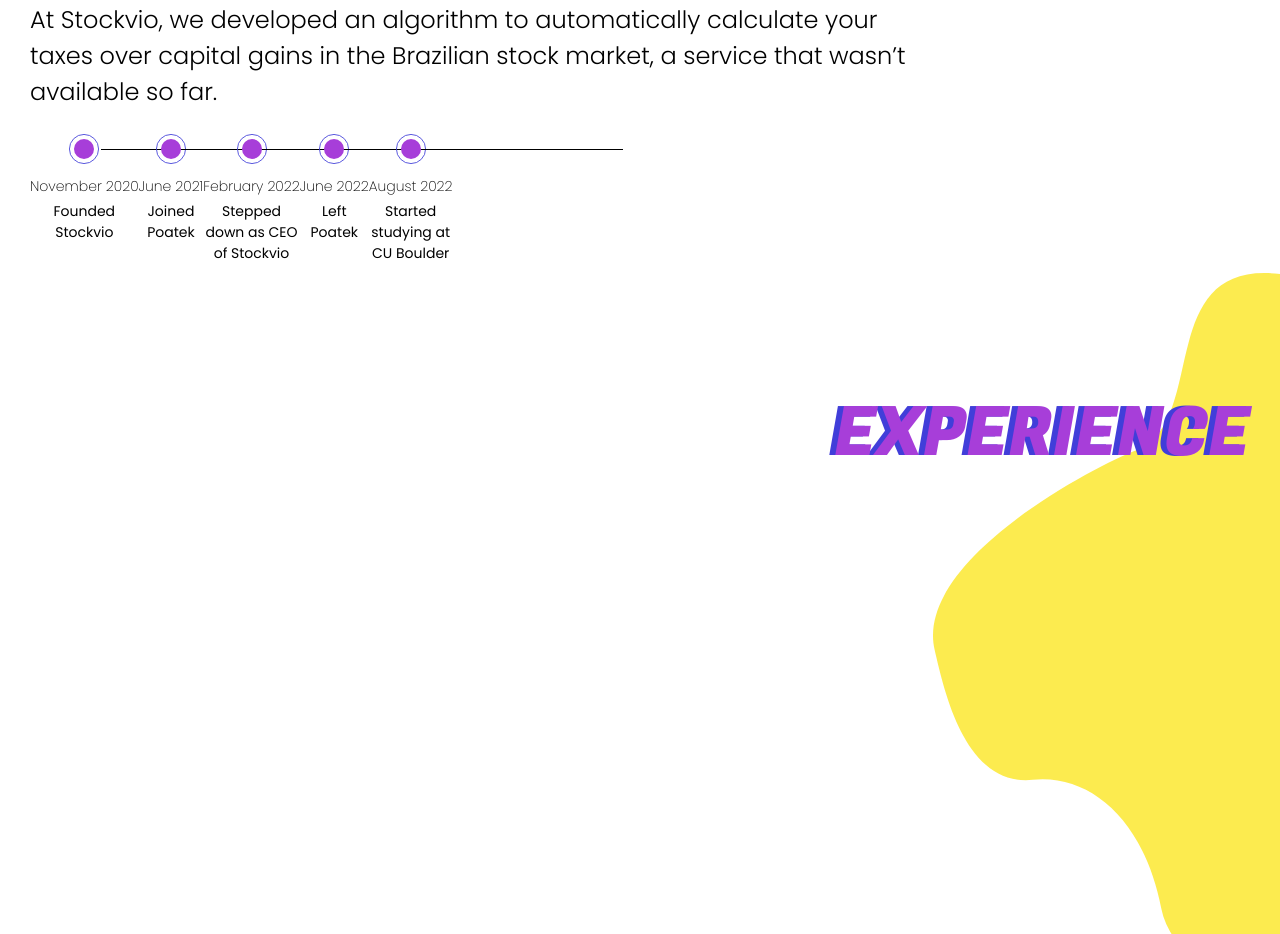
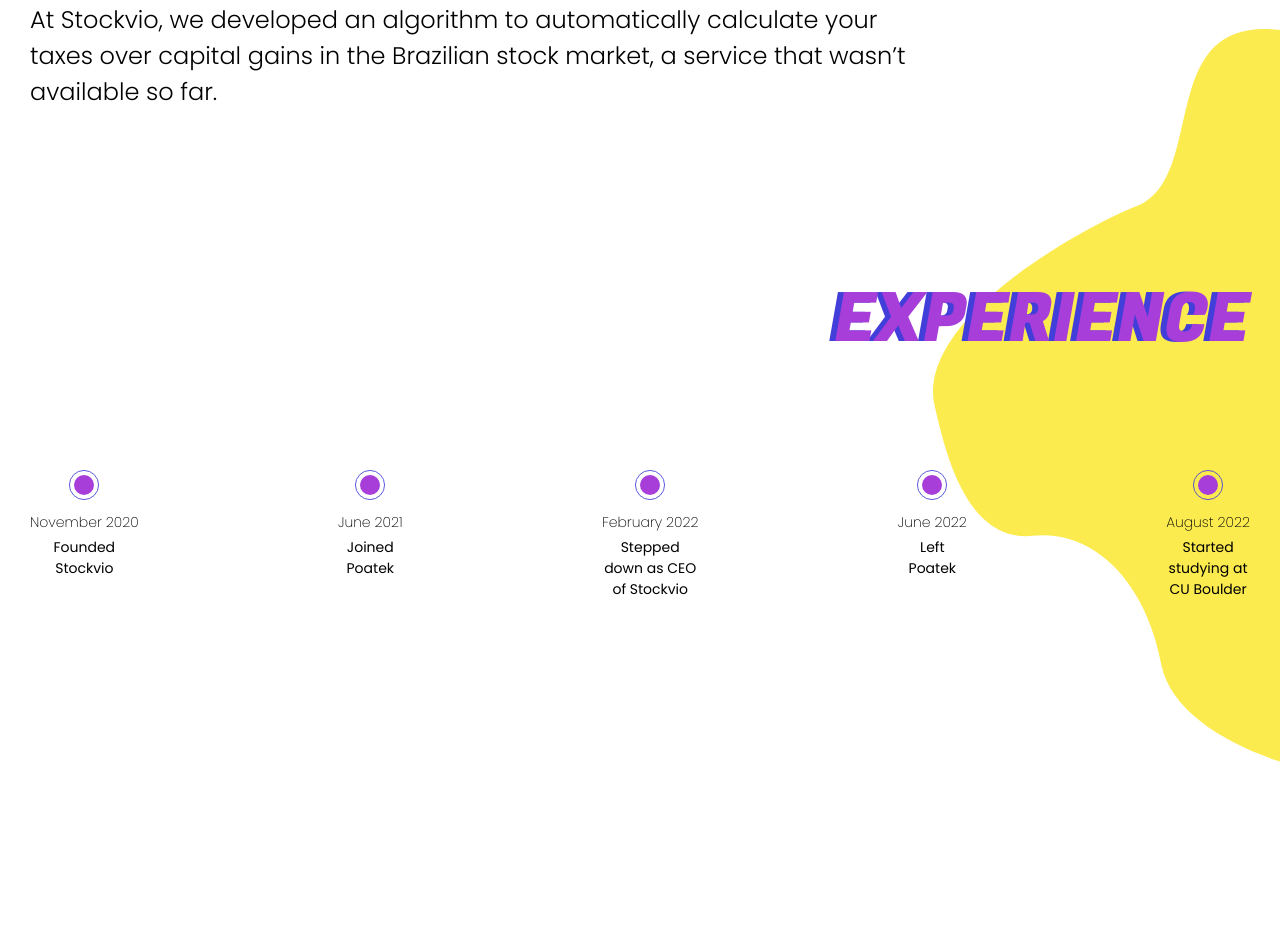
Before and after one commit to feRpicoral/picoral.me, a Next.js app in the folder apps/web/: page / in a window 1280 px wide. Shown: the part 1183-2117 px from the top of the page. After the commit the page ends 1961 px from the top, so only its background shows below. Built offline with nearby package versions, Linux system fonts and the light colour scheme.

Commit message:
feat: improved experience section

```diff
--- a/apps/web/src/components/experience.component.tsx
+++ b/apps/web/src/components/experience.component.tsx
@@ -8,22 +8,21 @@
 import SectionTitle from './section-title.component';
 
 const RelativeWrapper = styled.div`
-    //margin-top: -100px;
     position: relative;
+    margin-top: 160px;
 `;
 
 const Blob = styled(ExperienceBlob)`
     position: absolute;
     z-index: -1;
     right: 0;
+    top: -250px;
 `;
 
 const Title = styled.div`
-    span {
-        margin-top: 250px;
-        float: right;
-    }
+    text-align: right;
 `;
+
 const Experience: React.FC = () => {
     const items: TimelineItem[] = [
         {
--- a/apps/web/src/components/timeline-point.component.tsx
+++ b/apps/web/src/components/timeline-point.component.tsx
@@ -60,7 +60,7 @@
                     height={30}
                     alt={''}
                 />
-                <Line />
+                {/* <Line />*/}
             </IconWrapper>
 
             <Month>
--- a/apps/web/src/components/timeline.component.tsx
+++ b/apps/web/src/components/timeline.component.tsx
@@ -7,6 +7,9 @@
 const Wrapper = styled.div`
     display: flex;
     align-items: flex-start;
+    justify-content: space-between;
+    width: 100%;
+    margin-top: 100px;
 `;
 
 const Timeline: React.FC<{ items: TimelineItem[] }> = ({ items }) => {
```
